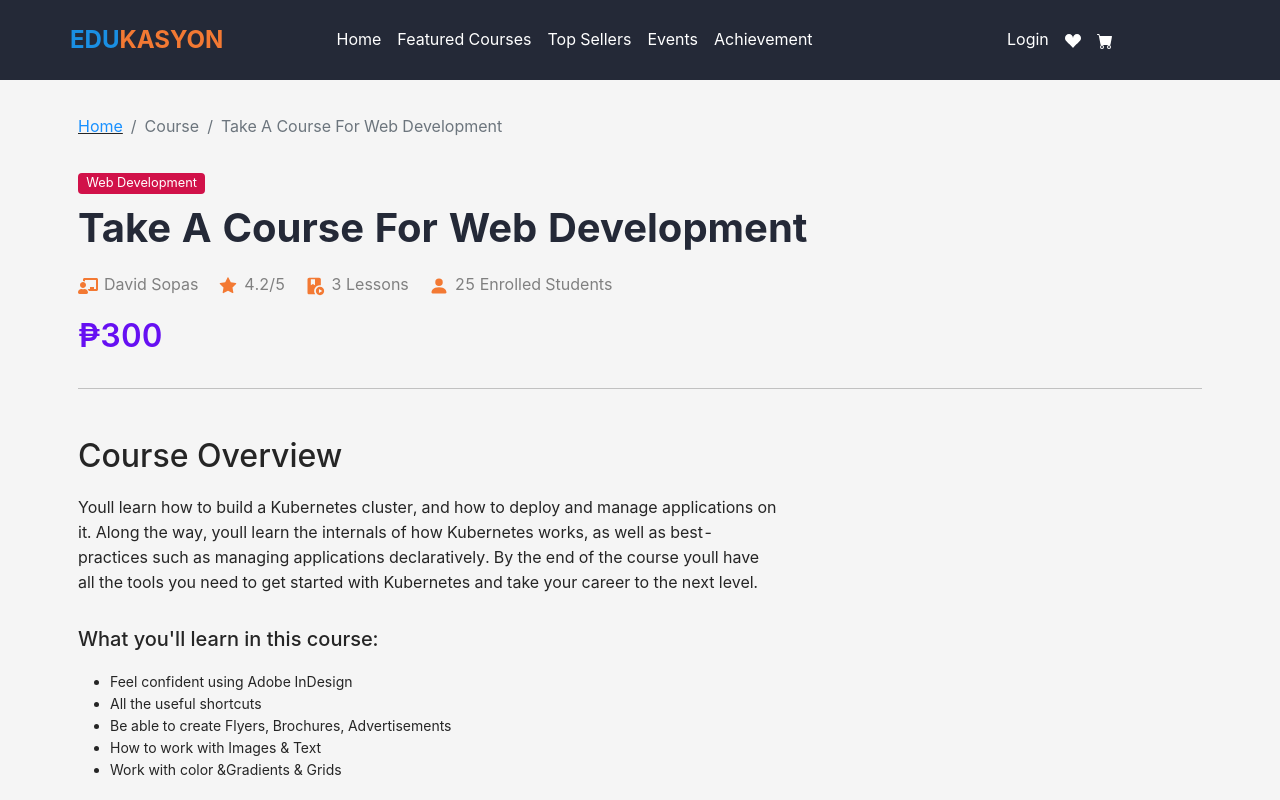
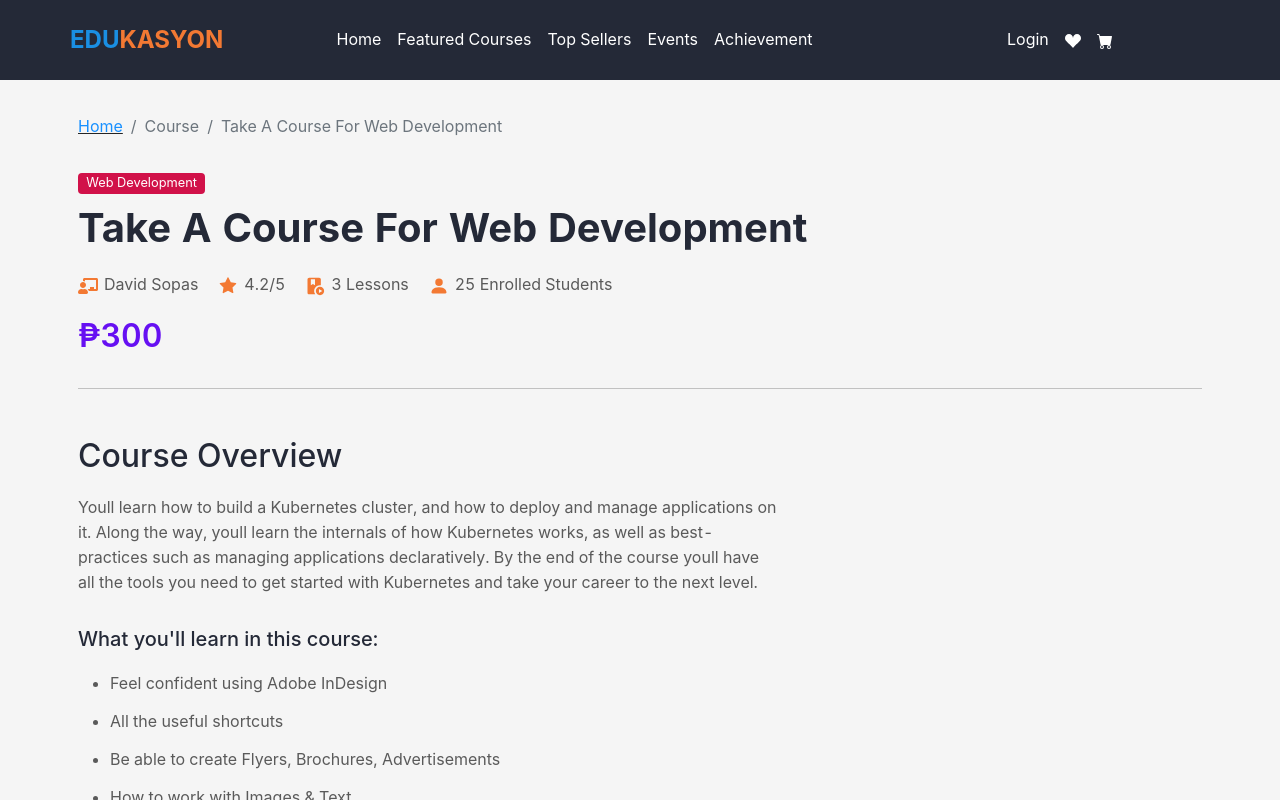
Before and after one commit to jklagrosa/Online-Learning-Web-Application, a Next.js app: page /course/1 in a window 1280 px wide. Built offline with nearby package versions, Linux system fonts and the light colour scheme.

Commit message:
Added accordion for video lessons

```diff
--- a/pages/course/[id].js
+++ b/pages/course/[id].js
@@ -1,5 +1,12 @@
 import styles from "../../styles/COURSE.module.scss";
-import { Container, Row, Col, Breadcrumb, Badge } from "react-bootstrap";
+import {
+  Container,
+  Row,
+  Col,
+  Breadcrumb,
+  Badge,
+  Accordion,
+} from "react-bootstrap";
 import Nav from "../../components/Nav";
 import Footer from "../../components/Footer";
 import Copyright from "../../components/Copyright";
@@ -91,6 +98,33 @@ const CourseID = () => {
                     <li>Work with color &amp;Gradients &amp; Grids</li>
                   </ul>
                 </div>
+
+                {/* COURSE CONTENTS */}
+
+                <div className={styles._course_videos}>
+                  <h2 className={styles._course_videos_h2}>Course Contents</h2>
+                  <Accordion defaultActiveKey="0" flush>
+                    <Accordion.Item eventKey="0">
+                      <Accordion.Header>Lessons</Accordion.Header>
+                      <Accordion.Body>
+                        <div className={styles._course_videos_BODY}>
+                          Cillum enim culpa qui cupidatat labore magna proident
+                          consequat incididunt.
+                        </div>
+
+                        <div className={styles._course_videos_BODY}>
+                          Cillum enim culpa qui cupidatat labore magna proident
+                          consequat incididunt.
+                        </div>
+
+                        <div className={styles._course_videos_BODY}>
+                          Cillum enim culpa qui cupidatat labore magna proident
+                          consequat incididunt.
+                        </div>
+                      </Accordion.Body>
+                    </Accordion.Item>
+                  </Accordion>
+                </div>
               </Col>
             </Row>
           </div>
--- a/styles/COURSE.module.scss
+++ b/styles/COURSE.module.scss
@@ -52,7 +52,7 @@
             span{
                 margin-right: 1.25rem;
                 font-size: 1rem;
-                color: gray;
+                color: $GRAY;
             }
 
             ._course_contents_ICONS{
@@ -90,12 +90,14 @@
                 font-size: 2rem;
                 font-weight: 500;
                 margin-bottom: 1.25rem;
+                color: $BLACK;
             }
             p{
                 margin: 0;
                 max-width: 700px;
                 width: 100%;
                 font-size: 1rem;
+                color: $GRAY;
             }
 
             h3{
@@ -103,12 +105,37 @@
                 font-size: 1.25rem;
                 font-weight: 500;
                 margin-top: 2rem;
+                color: $BLACK;
             }
 
             ul{
                 margin-top: 1.25rem;
+                font-size: 1rem;
+                color: $GRAY;
+                li{
+                    margin-bottom: 0.8rem;
+                }
             }
         }
+
+
+        // COURSE CONTENTS
+
+        ._course_videos{
+            ._course_videos_h2{
+                margin: 0;
+                font-size: 2rem;
+                font-weight: 500;
+                margin-bottom: 1.25rem;
+                margin-top: 4rem;
+                color: $BLACK;
+            }
+
+            ._course_videos_BODY{
+                margin-bottom: 1.25rem;
+            }
+        }
+
     }
 
 
--- a/styles/utils.module.scss
+++ b/styles/utils.module.scss
@@ -6,3 +6,5 @@ $ORANGE: #f37933;
 $H_ORANGE: #cd530c;
 $YELLOW: #e6c229;
 $BLACK: #242937;
+
+$GRAY: #5a5a5a;
```
